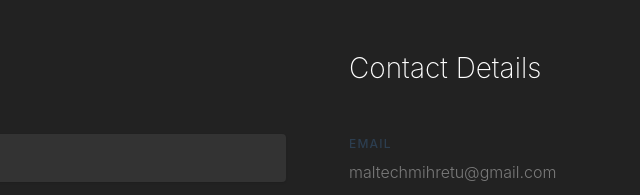
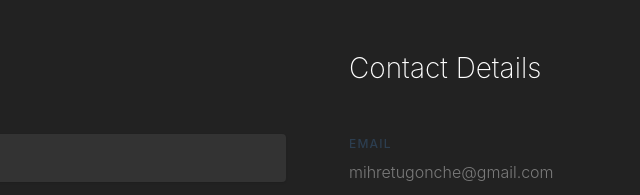
Before and after one commit to mihretupg/mihretupg.github.io, a plain HTML site: page index.html in a window 1280 px wide. Shown: the part 5060-5255 px from the top of the page, 434-1074 px from the left. Drawn offline with nearby package versions, Linux system fonts and the light colour scheme; a web font is replaced by a local one.

Commit message:
updated email

```diff
--- a/index.html
+++ b/index.html
@@ -433,7 +433,7 @@
          <ul class="site-contact-details">
            <li>
              <span class="text-uppercase">Email</span>
-             maltechmihretu@gmail.com
+             mihretugonche@gmail.com
            </li>
            <li>
              <span class="text-uppercase">Phone</span>
```
